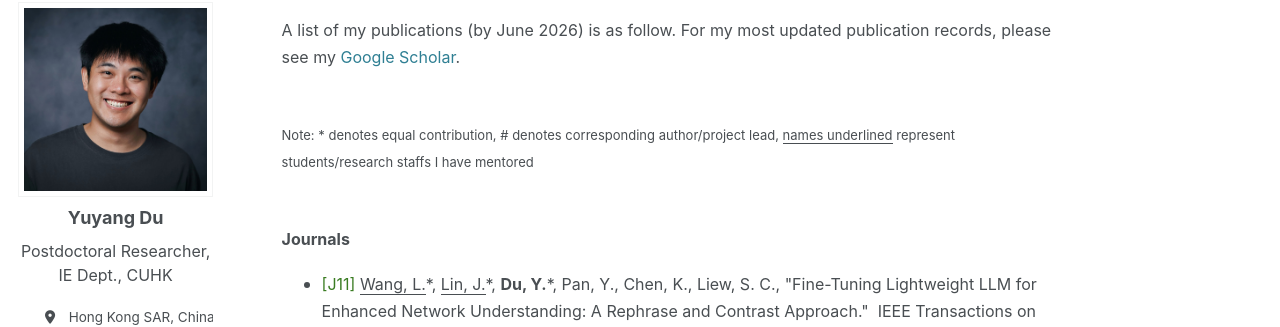
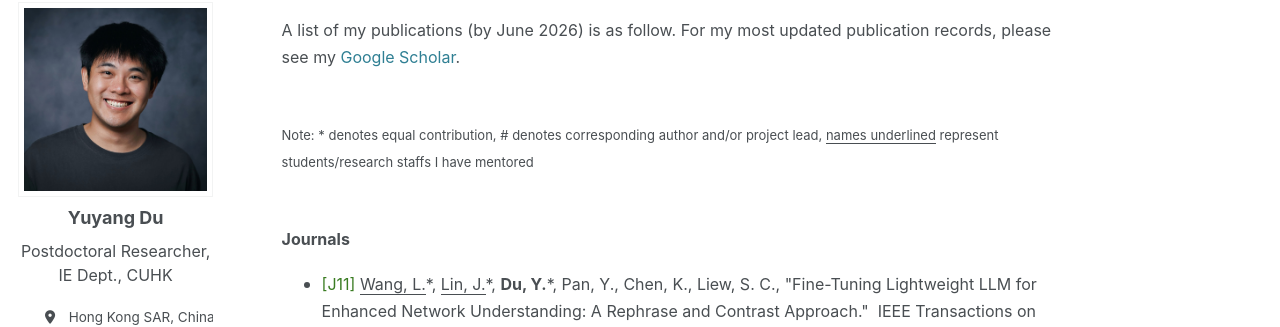
Before and after one commit to yuyangdu01/yuyangdu01.github.io, a Jekyll site: the page built from _pages/publication.md, in a window 1280 px wide and 900 px high. Shown: the part 104-431 px from the top of the window. Built offline with Jekyll 4.4.1, drawn with Linux system fonts in a browser that asks for light colours; some web fonts are replaced.

Commit message:
Update publication.md

```diff
--- a/_pages/publication.md
+++ b/_pages/publication.md
@@ -15,7 +15,7 @@ a {
 
 <p style="text-align: justify;"><font size=3> A list of my publications (by June 2026) is as follow. For my most updated publication records, please see my <a href="https://scholar.google.com/citations?user=DLDht70AAAAJ">Google Scholar</a>.</font></p>
 
-<font size=2><br>Note: * denotes equal contribution, # denotes corresponding author/project lead, <u>names underlined</u> represent students/research staffs I have mentored</font><br>
+<font size=2><br>Note: * denotes equal contribution, # denotes corresponding author and/or project lead, <u>names underlined</u> represent students/research staffs I have mentored</font><br>
 <font size=3><b>Journals</b></font>
 * <font size=3><span style="color: #3a7c22;">[J11]</span> <u>Wang, L.</u>*, <u>Lin, J.</u>*, <b>Du, Y.</b>*, Pan, Y., Chen, K., Liew, S. C., "Fine-Tuning Lightweight LLM for Enhanced Network Understanding: A Rephrase and Contrast Approach." &nbsp;IEEE Transactions on Machine Learning in Communications and Networking, 2026.</font>
 * <font size=3><span style="color: #3a7c22;">[J10]</span> <u>Zhang, F.</u>*, <b>Du, Y.</b>*, Chen, K.*, Shao,Y., Liew, S. C., "Out-of-Distribution in Image Semantic Communication: A Solution with Multimodal Large Language Models." &nbsp;IEEE Transactions on Machine Learning in Communications and Networking, 2025.</font>
```
